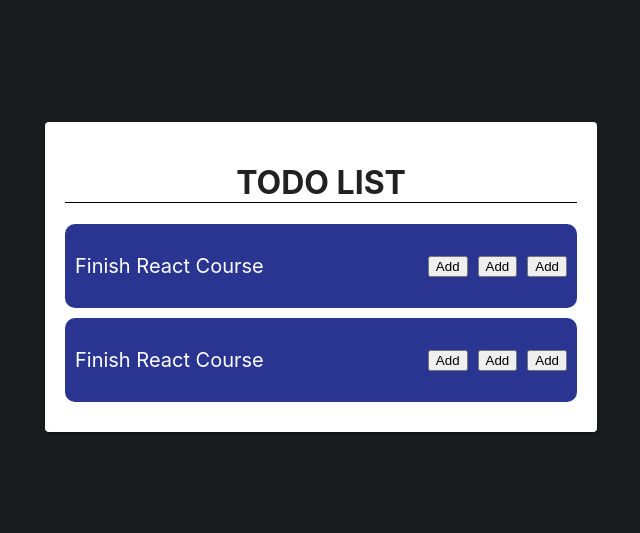
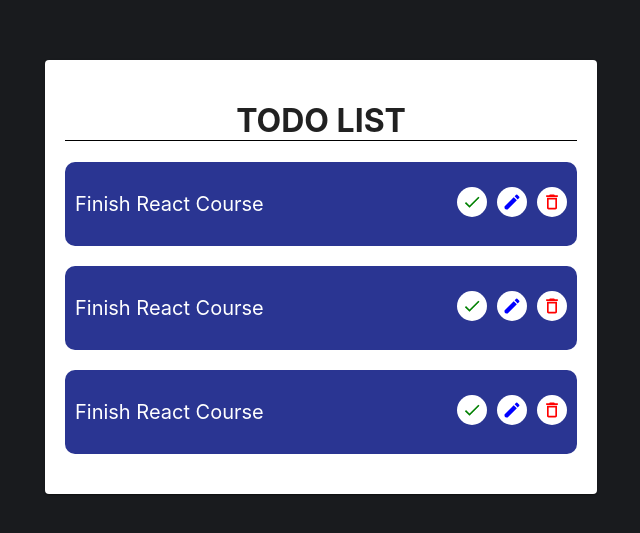
Before and after one commit to MoomenEltelbany/todo_list, a React (Create React App) app: page / in a window 1280 px wide. Shown: the part 123-656 px from the top of the page, without its empty margins (319-959 px from the left). Built offline with nearby package versions, Linux system fonts and the light colour scheme.

Commit message:
Todo Card
Finished the design of the Todo Card and the three buttons assigned to each one

```diff
--- /dev/null
+++ b/src/Buttons/CheckedBtn.js
@@ -0,0 +1,18 @@
+import CheckIcon from "@mui/icons-material/Check";
+
+export default function CheckedBtn() {
+    return (
+        <CheckIcon
+            style={{
+                color: "green",
+                backgroundColor: "white",
+                borderRadius: "50%",
+                height: "20px",
+                width: "20px",
+                padding: "5px",
+                marginLeft: "10px",
+                cursor: "pointer",
+            }}
+        />
+    );
+}
--- /dev/null
+++ b/src/Buttons/DeleteBtn.js
@@ -0,0 +1,18 @@
+import DeleteOutlineIcon from "@mui/icons-material/DeleteOutline";
+
+export default function DeleteBtn() {
+    return (
+        <DeleteOutlineIcon
+            style={{
+                color: "red",
+                backgroundColor: "white",
+                borderRadius: "50%",
+                height: "20px",
+                width: "20px",
+                padding: "5px",
+                marginLeft: "10px",
+                cursor: "pointer",
+            }}
+        />
+    );
+}
--- /dev/null
+++ b/src/Buttons/EditBtn.js
@@ -0,0 +1,18 @@
+import EditIcon from "@mui/icons-material/Edit";
+
+export default function EditBtn() {
+    return (
+        <EditIcon
+            style={{
+                color: "blue",
+                backgroundColor: "white",
+                borderRadius: "50%",
+                height: "20px",
+                width: "20px",
+                padding: "5px",
+                marginLeft: "10px",
+                cursor: "pointer",
+            }}
+        />
+    );
+}
--- a/src/Todo.js
+++ b/src/Todo.js
@@ -1,3 +1,7 @@
+import CheckedBtn from "./Buttons/CheckedBtn";
+import EditBtn from "./Buttons/EditBtn";
+import DeleteBtn from "./Buttons/DeleteBtn";
+
 export default function Todo() {
     return (
         <div
@@ -7,7 +11,7 @@
                 alignItems: "center",
                 backgroundColor: "#2A3592",
                 borderRadius: "10px",
-                marginBottom: "10px",
+                marginBottom: "20px",
                 padding: "10px",
             }}
         >
@@ -15,9 +19,9 @@
                 Finish React Course
             </p>
             <div>
-                <button style={{ marginLeft: "10px" }}>Add</button>
-                <button style={{ marginLeft: "10px" }}>Add</button>
-                <button style={{ marginLeft: "10px" }}>Add</button>
+                <CheckedBtn />
+                <EditBtn />
+                <DeleteBtn />
             </div>
         </div>
     );
--- a/src/TodoCard.js
+++ b/src/TodoCard.js
@@ -8,6 +8,7 @@
             <h1 style={{ borderBottom: "1px solid black" }}>TODO LIST</h1>
             <Todo />
             <Todo />
+            <Todo />
         </Card>
     );
 }
```
